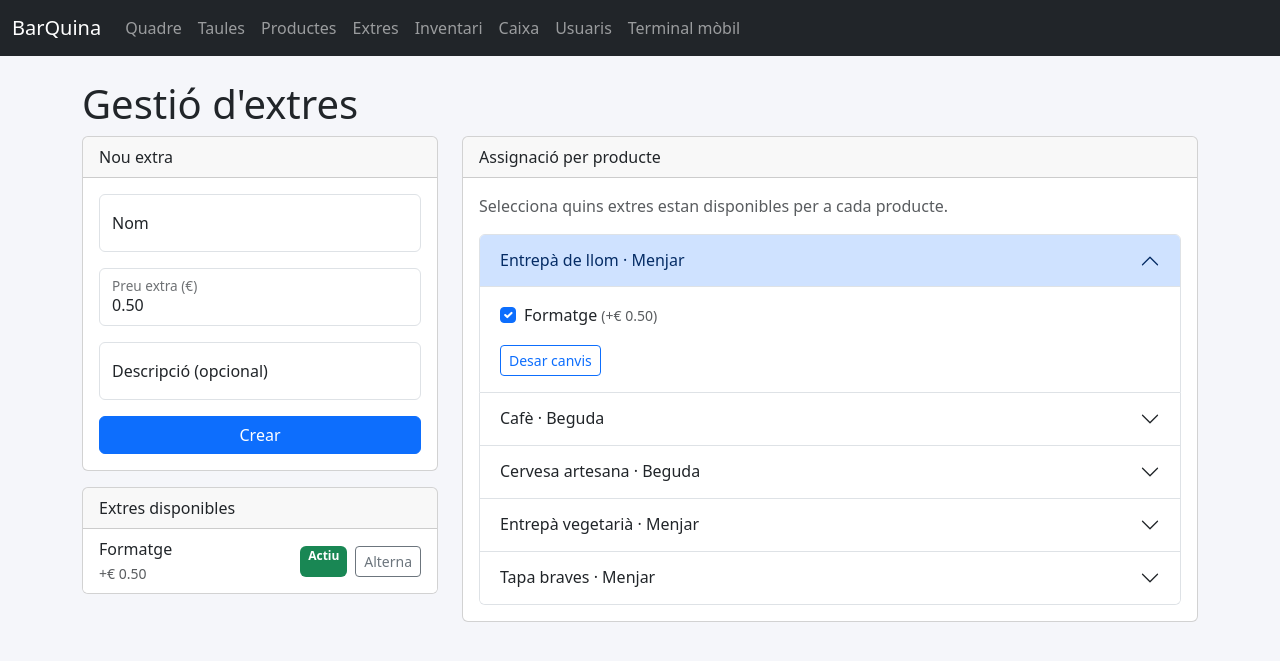
After one commit to djmon666/BarQuina, a Flask app: page /catalog/extras in a window 1280 px wide. The commit adds this page. Shown: the top 661 px of the page. Run offline with Flask 3, Linux system fonts and the light colour scheme; some libraries are stand-ins or nearby versions.

Commit message:
Aegits extres

```diff
--- a/app/blueprints/catalog/routes.py
+++ b/app/blueprints/catalog/routes.py
@@ -3,7 +3,7 @@ from __future__ import annotations
 from flask import Blueprint, flash, redirect, render_template, request, url_for
 
 from ...extensions import db
-from ...models import InventoryEntry, Product
+from ...models import Extra, InventoryEntry, Product, ProductExtra
 
 bp = Blueprint("catalog", __name__)
 
@@ -54,3 +54,42 @@ def inventory():
 
     entries = InventoryEntry.query.order_by(InventoryEntry.purchased_at.desc()).limit(50).all()
     return render_template("catalog/inventory.html", entries=entries)
+
+
+@bp.route("/extras", methods=["GET", "POST"])
+def extras():
+    if request.method == "POST":
+        action = request.form.get("action")
+        if action == "create":
+            name = request.form.get("name", "").strip()
+            price = request.form.get("price", type=float) or 0.0
+            description = request.form.get("description", "").strip()
+            if not name or price < 0:
+                flash("Nom i preu vàlids són obligatoris", "danger")
+            else:
+                db.session.add(Extra(name=name, price_delta=price, description=description))
+                db.session.commit()
+                flash("Extra creat", "success")
+        elif action == "toggle":
+            extra_id = request.form.get("extra_id", type=int)
+            extra = Extra.query.get_or_404(extra_id)
+            extra.is_active = not extra.is_active
+            db.session.commit()
+            flash("Estat de l'extra actualitzat", "info")
+        elif action == "assign":
+            product_id = request.form.get("product_id", type=int)
+            product = Product.query.get_or_404(product_id)
+            selected_ids: set[int] = set()
+            for value in request.form.getlist("extra_ids"):
+                try:
+                    selected_ids.add(int(value))
+                except (TypeError, ValueError):
+                    continue
+            product.product_extras = [ProductExtra(product_id=product.id, extra_id=extra_id) for extra_id in selected_ids]
+            db.session.commit()
+            flash("Extres actualitzats", "success")
+        return redirect(url_for("catalog.extras"))
+
+    extras_list = Extra.query.order_by(Extra.name).all()
+    products = Product.query.order_by(Product.category, Product.name).all()
+    return render_template("catalog/extras.html", extras=extras_list, products=products)
--- a/app/schema_utils.py
+++ b/app/schema_utils.py
@@ -14,6 +14,7 @@ LEGACY_PAID_VALUES: set[str] = {"cobrada", "paid"}
 
 def ensure_legacy_schema() -> None:
     """Add new columns to legacy databases when missing."""
+    db.create_all()
     engine = db.engine
 
     with engine.connect() as connection:
--- a/app/static/css/app.css
+++ b/app/static/css/app.css
@@ -96,3 +96,16 @@ body {
     cursor: not-allowed;
     opacity: 0.6;
 }
+
+.mobile-extra-toggle {
+    border-color: rgba(255, 255, 255, 0.4);
+    color: #fff;
+    background-color: transparent;
+    transition: background-color 0.2s ease, color 0.2s ease;
+}
+
+.mobile-extra-toggle.mobile-extra-selected {
+    background-color: #f0b429;
+    color: #1c1c1c;
+    border-color: #f0b429;
+}
--- a/app/templates/base.html
+++ b/app/templates/base.html
@@ -16,6 +16,7 @@
                 <li class="nav-item"><a class="nav-link" href="/">Quadre</a></li>
                 <li class="nav-item"><a class="nav-link" href="/tables">Taules</a></li>
                 <li class="nav-item"><a class="nav-link" href="/catalog/products">Productes</a></li>
+                <li class="nav-item"><a class="nav-link" href="/catalog/extras">Extres</a></li>
                 <li class="nav-item"><a class="nav-link" href="/catalog/inventory">Inventari</a></li>
                 <li class="nav-item"><a class="nav-link" href="/cash/sessions">Caixa</a></li>
                 <li class="nav-item"><a class="nav-link" href="/users/">Usuaris</a></li>
--- /dev/null
+++ b/app/templates/catalog/extras.html
@@ -0,0 +1,96 @@
+{% extends "base.html" %}
+{% block content %}
+<h1>Gestió d'extres</h1>
+<div class="row g-4">
+    <div class="col-lg-4">
+        <div class="card mb-3">
+            <div class="card-header">Nou extra</div>
+            <div class="card-body">
+                <form method="post" action="{{ url_for('catalog.extras') }}">
+                    <input type="hidden" name="action" value="create">
+                    <div class="form-floating mb-3">
+                        <input class="form-control" name="name" placeholder="Formatge">
+                        <label>Nom</label>
+                    </div>
+                    <div class="form-floating mb-3">
+                        <input class="form-control" name="price" type="number" min="0" step="0.01" value="0.50">
+                        <label>Preu extra (€)</label>
+                    </div>
+                    <div class="form-floating mb-3">
+                        <input class="form-control" name="description" placeholder="Opcional">
+                        <label>Descripció (opcional)</label>
+                    </div>
+                    <button class="btn btn-primary w-100" type="submit">Crear</button>
+                </form>
+            </div>
+        </div>
+        <div class="card">
+            <div class="card-header">Extres disponibles</div>
+            <div class="list-group list-group-flush">
+                {% for extra in extras %}
+                <form method="post" action="{{ url_for('catalog.extras') }}" class="list-group-item d-flex justify-content-between align-items-center">
+                    <div>
+                        <div>{{ extra.name }}</div>
+                        <small class="text-muted">+€ {{ '%.2f'|format(extra.price_delta) }}</small>
+                    </div>
+                    <div class="d-flex gap-2">
+                        <span class="badge {% if extra.is_active %}bg-success{% else %}bg-secondary{% endif %}">
+                            {% if extra.is_active %}Actiu{% else %}Inactiu{% endif %}
+                        </span>
+                        <input type="hidden" name="action" value="toggle">
+                        <input type="hidden" name="extra_id" value="{{ extra.id }}">
+                        <button class="btn btn-outline-secondary btn-sm" type="submit">Alterna</button>
+                    </div>
+                </form>
+                {% else %}
+                <div class="list-group-item">Encara no hi ha extres.</div>
+                {% endfor %}
+            </div>
+        </div>
+    </div>
+    <div class="col-lg-8">
+        <div class="card">
+            <div class="card-header">Assignació per producte</div>
+            <div class="card-body">
+                <p class="text-muted">Selecciona quins extres estan disponibles per a cada producte.</p>
+                <div class="accordion" id="productExtrasAccordion">
+                    {% for product in products %}
+                    <div class="accordion-item">
+                        <h2 class="accordion-header" id="heading{{ product.id }}">
+                            <button class="accordion-button {% if not loop.first %}collapsed{% endif %}" type="button" data-bs-toggle="collapse" data-bs-target="#collapse{{ product.id }}">
+                                {{ product.name }} · {{ product.category|title }}
+                            </button>
+                        </h2>
+                        <div id="collapse{{ product.id }}" class="accordion-collapse collapse {% if loop.first %}show{% endif %}" data-bs-parent="#productExtrasAccordion">
+                            <div class="accordion-body">
+                                <form method="post" action="{{ url_for('catalog.extras') }}">
+                                    <input type="hidden" name="action" value="assign">
+                                    <input type="hidden" name="product_id" value="{{ product.id }}">
+                                    <div class="row g-2">
+                                        {% set assigned = product.product_extras | map(attribute='extra_id') | list %}
+                                        {% for extra in extras %}
+                                        <div class="col-12 col-md-6">
+                                            <div class="form-check">
+                                                <input class="form-check-input" type="checkbox" name="extra_ids" value="{{ extra.id }}" id="prod{{ product.id }}extra{{ extra.id }}" {% if extra.id in assigned %}checked{% endif %} {% if not extra.is_active %}disabled{% endif %}>
+                                                <label class="form-check-label" for="prod{{ product.id }}extra{{ extra.id }}">
+                                                    {{ extra.name }} <small class="text-muted">(+€ {{ '%.2f'|format(extra.price_delta) }})</small>
+                                                    {% if not extra.is_active %}<span class="badge bg-secondary ms-2">Inactiu</span>{% endif %}
+                                                </label>
+                                            </div>
+                                        </div>
+                                        {% endfor %}
+                                    </div>
+                                    <button class="btn btn-outline-primary btn-sm mt-3" type="submit">Desar canvis</button>
+                                </form>
+                            </div>
+                        </div>
+                    </div>
+                    {% else %}
+                    <p class="text-muted">No hi ha productes per configurar.</p>
+                    {% endfor %}
+                </div>
+            </div>
+        </div>
+    </div>
+</div>
+{% endblock %}
```
Also changed, not shown: app/blueprints/mobile/routes.py (+22 -9 lines), app/blueprints/orders/routes.py (+30 -10 lines), app/extras_utils.py (added, +59 -0 lines), app/models.py (+61 -1 lines), app/seed.py (+37 -8 lines), app/templates/mobile/order.html (+51 -0 lines), app/templates/orders/table_detail.html (+34 -1 lines), tests/test_app.py (+24 -0 lines), barquina.db.
